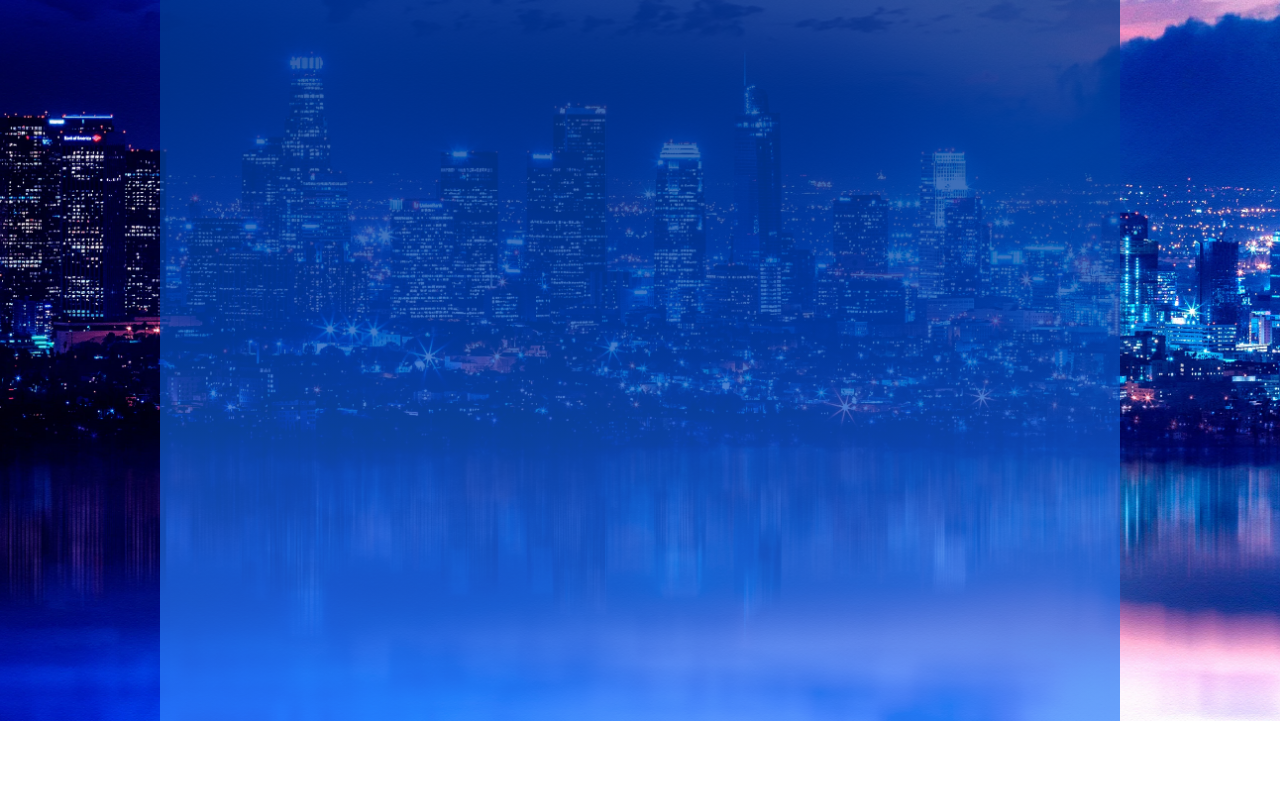
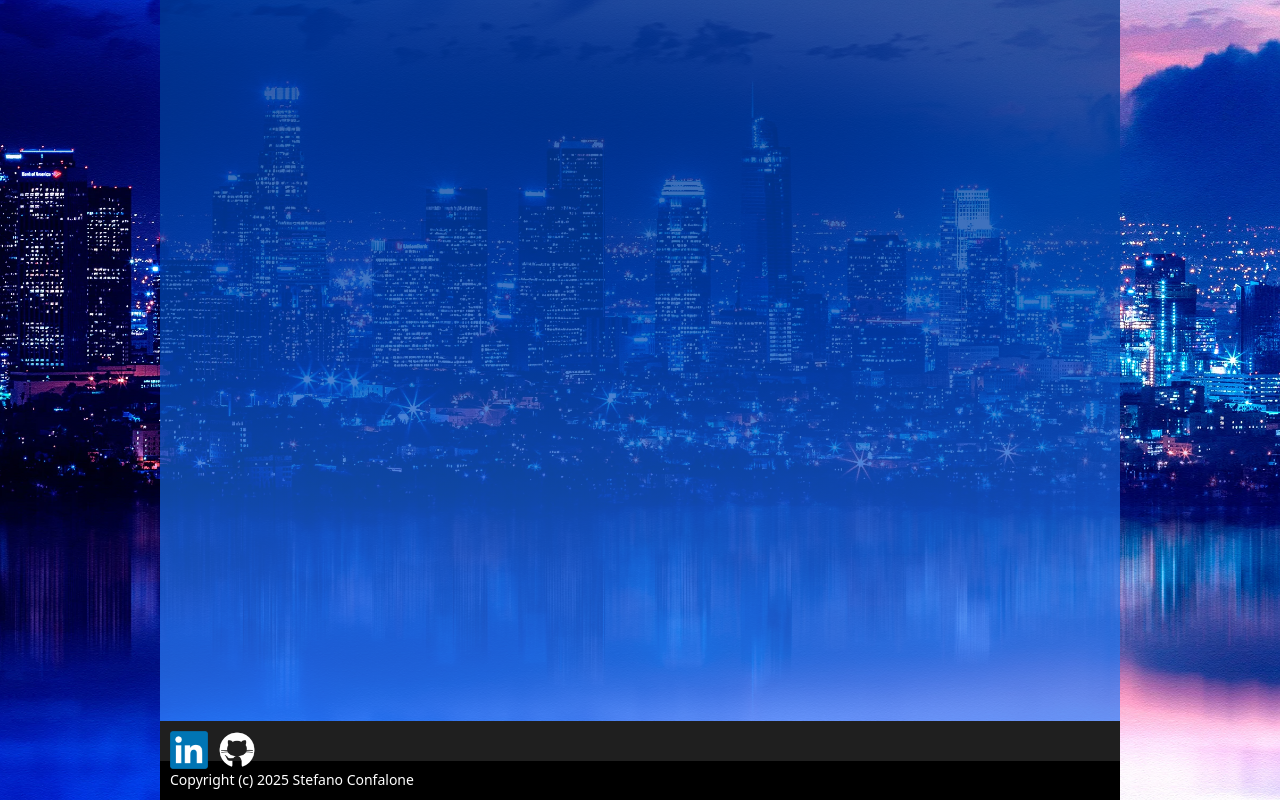
Before and after one commit to constf03/Portfolio-V3, a Next.js app in the folder src/: page / in a window 1280 px wide. Shown: the part 349-1149 px from the top of the page. Before the commit the page ends 1070 px from the top, so only its background shows below. Built offline with nearby package versions, Linux system fonts and the light colour scheme.

Commit message:
add footer

```diff
--- /dev/null
+++ b/src/app/Components/Footer/Footer.module.css
@@ -0,0 +1,12 @@
+.footer {
+  display: flex;
+  flex-direction: column;
+  padding: 10px;
+  color: white;
+  background: var(--footer-bg);
+}
+
+.footer_links {
+  display: flex;
+  gap: 10px;
+}
--- /dev/null
+++ b/src/app/Components/Footer/Footer.tsx
@@ -0,0 +1,25 @@
+import React from "react";
+import styles from "./Footer.module.css";
+import Image from "next/image";
+import Link from "next/link";
+import logo_linkedin from "@/app/_images/LinkedIn_logo_initials.png";
+import logo_github from "@/app/_images/github.png";
+
+export default function Footer() {
+  return (
+    <div className={styles.footer}>
+      <div className={styles.footer_links}>
+        <Link
+          href="https://www.linkedin.com/in/stefano-confalone-a0ba352a7/"
+          target="blank"
+        >
+          <Image src={logo_linkedin} width={38} height={38} alt="" />
+        </Link>
+        <Link href="https://github.com/constf03" target="blank">
+          <Image src={logo_github} width={38} height={38} alt="" />
+        </Link>
+      </div>
+      <small>Copyright (c) 2025 Stefano Confalone</small>
+    </div>
+  );
+}
--- a/src/app/globals.css
+++ b/src/app/globals.css
@@ -15,6 +15,7 @@
     rgb(43, 111, 212) 50%
   );
   --content-bg: linear-gradient(to bottom, #003482c9, #0048b5bd, #3081fcba);
+  --footer-bg: linear-gradient(to bottom, #1f1f1f 50%, #000000 50%);
 }
 
 @media (prefers-color-scheme: dark) {
--- a/src/app/page.tsx
+++ b/src/app/page.tsx
@@ -1,5 +1,6 @@
 import Banner from "./Components/Banner/Banner";
 import Content from "./Components/Content/Content";
+import Footer from "./Components/Footer/Footer";
 import LocationBar from "./Components/LocationBar/LocationBar";
 import Nav from "./Components/Nav/Nav";
 
@@ -12,6 +13,7 @@ export default function Home() {
       <Content>
         <div></div>
       </Content>
+      <Footer />
     </div>
   );
 }
```
Also changed, not shown: src/app/_images/LinkedIn_logo_initials.png (added), src/app/_images/github.png (added).
